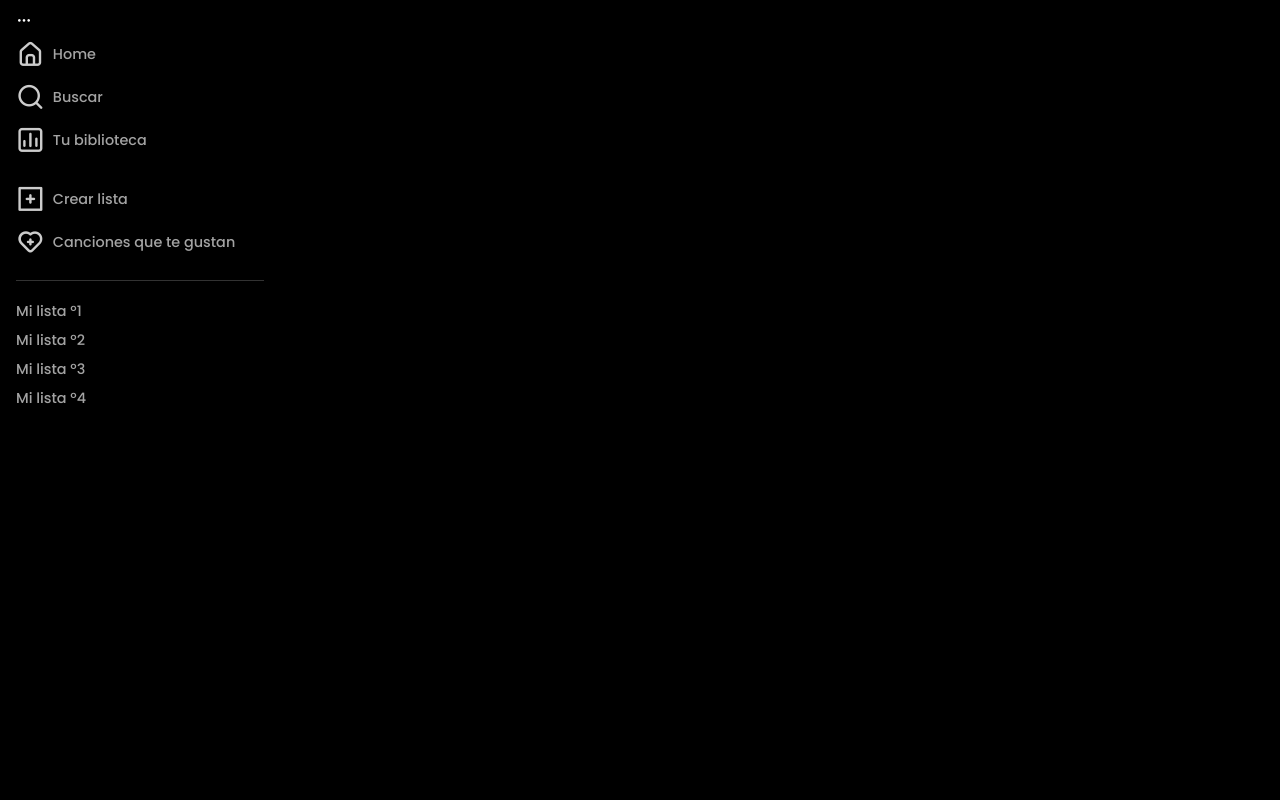
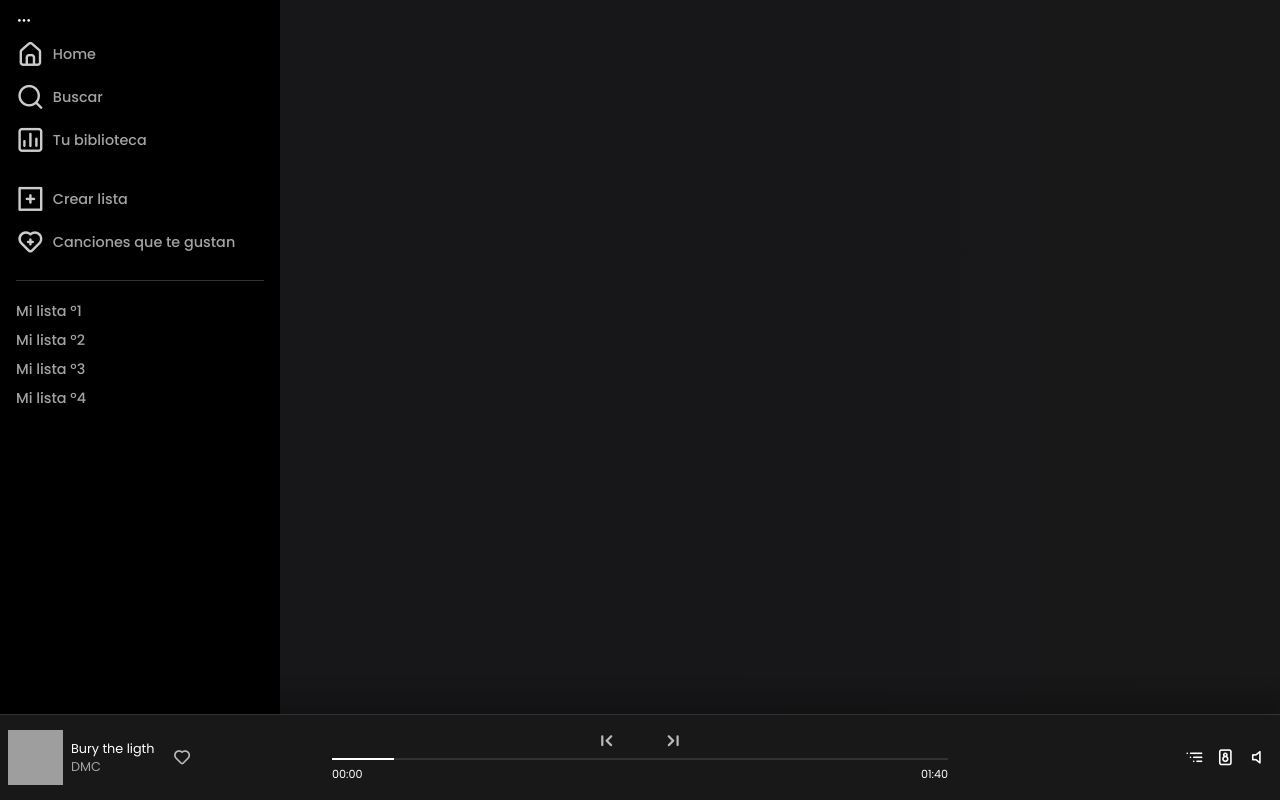
Before and after one commit to xSimon76x/App-Musica-Angular, an Angular app: page / in a window 1280 px wide. Built offline with nearby package versions, Linux system fonts and the light colour scheme; grey boxes are pictures that could not be loaded.

Commit message:
ng-template crear template para renderizar en un contenedor

```diff
--- a/src/app/modules/home/pages/home-page/home-page.component.html
+++ b/src/app/modules/home/pages/home-page/home-page.component.html
@@ -1,2 +1,5 @@
 <app-side-bar></app-side-bar>
-<router-outlet name="child"></router-outlet>
+<app-media-player></app-media-player>
+<div class="home-wrapper">
+    <router-outlet name="child"></router-outlet>
+</div>
--- a/src/app/shared/components/media-player/media-player.component.css
+++ b/src/app/shared/components/media-player/media-player.component.css
@@ -0,0 +1,154 @@
+.media-player {
+    background-color: var(--color-5);
+    position: fixed;
+    bottom: 0;
+    width: 100%;
+    z-index: 2;
+    height: 85px;
+    border-top: solid 1px var(--color-2);
+    box-shadow: 0px -15px 15px 7px #0000002e;
+}
+
+.media-player .media-player--wrapper {
+    position: relative;
+    display: flex;
+    justify-content: space-between;
+    height: 100%;
+    padding: 0;
+}
+
+.media-player .media-player--wrapper .player-center {
+    display: flex;
+    align-content: center;
+    align-items: center;
+}
+
+.media-player--wrapper .artist {
+    width: 25%;
+    padding: 0 .5rem;
+}
+
+.media-player--wrapper .player-audio {
+    width: 25%;
+    padding: 0 .5rem;
+}
+
+.media-player--wrapper .player-controls {
+    width: 50%;
+    padding: 0 .5rem;
+    position: relative;
+}
+
+.media-player--wrapper .artist .artist-inside {
+    display: flex;
+    gap: .5rem
+}
+
+.media-player--wrapper .artist .track-like {
+    display: flex;
+    flex-direction: column;
+    align-self: center;
+    padding: 0 .25rem;
+}
+
+.media-player--wrapper .artist .track-like .btn-like {
+    border: 0;
+    background-color: transparent;
+    color: var(--color-4);
+    font-size: var(--font-size-2);
+    opacity: .7;
+}
+
+.media-player--wrapper .artist .artist-inside .track-info {
+    display: flex;
+    flex-direction: column;
+    align-self: center;
+}
+
+.media-player--wrapper .artist .artist-inside .track-title {
+    margin: 0;
+    font-weight: 400;
+    font-size: .8rem;
+}
+
+.media-player--wrapper .artist .artist-inside .sub-title {
+    margin: 0;
+    font-weight: 300;
+    font-size: 80%;
+    opacity: .6;
+}
+
+.media-player--wrapper .artist .artist-inside .cover {
+    width: 55px;
+    height: 55px;
+    object-fit: cover;
+}
+
+.media-player--wrapper .player-controls-inside {
+    display: flex;
+    justify-content: center;
+    align-self: center;
+    flex-direction: column;
+    width: 100%;
+    position: relative;
+}
+
+.media-player--wrapper .player-controls-inside .buttons-media {
+    display: flex;
+    justify-content: center;
+    align-self: center;
+    gap: .5rem
+}
+
+.media-player--wrapper .player-controls-inside .buttons-media .btn {
+    background-color: transparent;
+    border: 0;
+    color: var(--color-4);
+    opacity: .7;
+    font-size: 1.65rem
+}
+
+.media-player--wrapper .player-controls-inside .buttons-media .play {
+    font-size: 2.35rem;
+}
+
+.media-player--wrapper .player-controls-inside .media-linetime {
+    display: flex;
+    justify-content: space-between;
+    font-size: 70%;
+    padding: 0;
+}
+
+.media-player--wrapper .player-controls-inside .media-linetime .time {
+    padding: .5rem 0;
+}
+
+.media-player--wrapper .player-controls-inside .media-linetime .time-progress {
+    background-color: var(--color-2);
+    height: 2px;
+    width: 100%;
+    left: 0;
+    position: absolute;
+    cursor: pointer;
+}
+
+.media-player--wrapper .player-controls-inside .media-linetime .time-progress-live {
+    background-color: var(--color-4);
+    width: 0%;
+    height: 2px;
+    transition: all ease var(--animation-1);
+    position: absolute;
+}
+
+.media-player--wrapper .player-audio-inside {
+    display: flex;
+    justify-content: flex-end;
+    width: 100%;
+}
+
+.media-player--wrapper .player-audio-inside .btn-media {
+    background-color: transparent;
+    border: 0;
+    color: var(--color-4);
+    font-size: var(--font-size-2);
+}
--- a/src/app/shared/components/media-player/media-player.component.html
+++ b/src/app/shared/components/media-player/media-player.component.html
@@ -1 +1,74 @@
-<p>media-player works!</p>
+<div class="media-player">
+    <div class="media-player--wrapper ">
+        <!--Zona del artista-->
+        <div class="artist player-center">
+            <ng-container *ngTemplateOutlet="artistZone"></ng-container>
+        </div>
+        <!--Zona del reproductor-->
+        <div class="player-controls player-center">
+            <ng-container *ngTemplateOutlet="playerZone"></ng-container>
+        </div>
+        <!--Zona del controles adicionales-->
+        <div class="player-audio player-center">
+            <ng-container *ngTemplateOutlet="playerAudio"></ng-container>
+        </div>
+    </div>
+</div>
+
+<!-- ZONE TEMPLATES -->
+<!-- *ngIf="multimediaService.trackInfo$ | async as mockCover" -->
+<ng-template #artistZone>
+    <div class="artist-inside" >
+
+        <img [src]="mockCover.cover" alt="" class="cover">
+        <div class="track-info">
+            <h3 class="track-title">{{mockCover.name}}</h3>
+            <h5 class="track-title sub-title">{{mockCover?.album}}</h5>
+        </div>
+        <div class="track-like">
+            <button class="btn-like">
+                <i class="uil uil-heart"></i>
+            </button>
+        </div>
+    </div>
+</ng-template>
+
+<ng-template #playerZone>
+    <div class="player-controls-inside">
+        <div class="buttons-media">
+            <button class="arrow btn">
+                <i class="uil uil-previous"></i>
+            </button>
+            <!-- (click)="multimediaService.togglePlayer()" -->
+            <button class="play btn">
+                <i></i>
+            </button>
+            <button class="arrow btn">
+                <i class="uil uil-step-forward"></i>
+            </button>
+        </div>
+        <div class="media-linetime">
+            <!-- {{multimediaService.timeElapsed$ | async}} -->
+            <div class="time">00:00</div>
+            <span #progressBar class="time-progress">
+                <span class="time-progress-live" [style.width]="10+'%'">
+                </span>
+            </span>
+            <div class="time">01:40</div>
+        </div>
+    </div>
+</ng-template>
+
+<ng-template #playerAudio>
+    <div class="player-audio-inside">
+        <button class="btn-media">
+            <i class="uil uil-list-ui-alt"></i>
+        </button>
+        <button class="btn-media">
+            <i class="uil uil-boombox"></i>
+        </button>
+        <button class="btn-media">
+            <i class="uil uil-volume-off"></i>
+        </button>
+    </div>
+</ng-template>
--- a/src/app/shared/components/media-player/media-player.component.ts
+++ b/src/app/shared/components/media-player/media-player.component.ts
@@ -1,10 +1,23 @@
-import { Component } from '@angular/core';
+import { Component, OnInit } from '@angular/core';
 
 @Component({
   selector: 'app-media-player',
   templateUrl: './media-player.component.html',
   styleUrls: ['./media-player.component.css']
 })
-export class MediaPlayerComponent {
+export class MediaPlayerComponent implements OnInit {
 
+  mockCover:any = {
+    cover: 'https://i.pinimg.com/1200x/8a/ec/bd/8aecbdbb9aa2bd92ecf0cbe31e2aafe6.jpg',
+    album: 'DMC',
+    name: 'Bury the ligth'
+  }
+
+  constructor() {
+
+  }
+
+  ngOnInit(): void {
+
+  }
 }
--- a/src/app/shared/shared.module.ts
+++ b/src/app/shared/shared.module.ts
@@ -19,7 +19,9 @@
     CommonModule
   ],
   exports: [  // De las declaraciones descritas, se definira cuales quiero exportar a otros componentes.
-    SideBarComponent
+    SideBarComponent,
+    MediaPlayerComponent,
+    HeaderUserComponent
   ]
 })
 export class SharedModule { }
```
